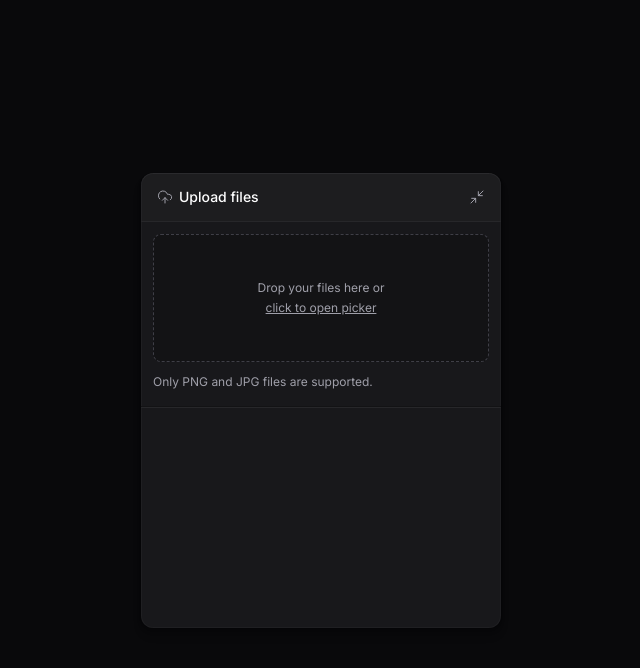
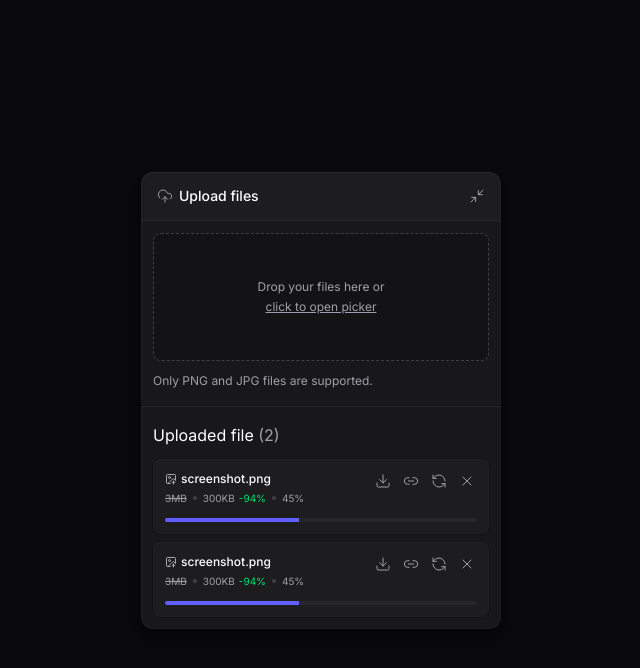
Before and after one commit to riadyounes/upload-widget-web, a React (Vite) app: page / in a window 1280 px wide. Both pictures are taken after a click on the button "Upload files". Shown: the top 668 px of the page, without its empty margins (319-959 px from the left). Built offline with nearby package versions, Linux system fonts and the light colour scheme.

Commit message:
Add upload progress component and update upload list to display items

```diff
--- a/package.json
+++ b/package.json
@@ -11,6 +11,7 @@
   },
   "dependencies": {
     "@radix-ui/react-collapsible": "^1.1.3",
+    "@radix-ui/react-progress": "^1.1.2",
     "@tailwindcss/vite": "^4.0.14",
     "lucide-react": "^0.483.0",
     "react": "^19.0.0",
--- /dev/null
+++ b/src/components/upload-widget-upload-item.tsx
@@ -0,0 +1,57 @@
+import * as Progress from "@radix-ui/react-progress";
+
+import { Download, ImageUp, Link2, RefreshCcw, X } from "lucide-react";
+import { Button } from "./ui/button";
+
+export function UploadWidgetUploadItem() {
+  return (
+    <div className="p-3 rounded-lg flex flex-col gap-3 shadow-shape-content bg-white/2 relative overflow-hidden">
+      <div className="flex flex-col gap-1">
+        <span className="text-xs font-medium flex items-center gap-1">
+          <ImageUp className="size-3 text-zinc-300" strokeWidth={1.5} />
+          <span>screenshot.png</span>
+        </span>
+
+        <span className="text-xxs text-zinc-400 flex gap-1.5 items-center">
+          <span className="line-through">3MB</span>
+          <div className="size-1 rounded-full bg-zinc-700" />
+          <span>
+            300KB
+            <span className="text-green-400 ml-1">-94%</span>
+          </span>
+          <div className="size-1 rounded-full bg-zinc-700" />
+          <span>45%</span>
+        </span>
+      </div>
+
+      <Progress.Root className="bg-zinc-800 rounded-full h-1 overflow-hidden">
+        <Progress.Indicator
+          className="bg-indigo-500 h-1"
+          style={{ width: "43%" }}
+        />
+      </Progress.Root>
+
+      <div className="absolute top-2.5 right-2.5 flex items-center gap-1">
+        <Button size="icon-sm">
+          <Download className="size-4" strokeWidth={1.5} />
+          <span className="sr-only">Download compressed image</span>
+        </Button>
+
+        <Button size="icon-sm">
+          <Link2 className="size-4" strokeWidth={1.5} />
+          <span className="sr-only">Copy remote URL</span>
+        </Button>
+
+        <Button size="icon-sm">
+          <RefreshCcw className="size-4" strokeWidth={1.5} />
+          <span className="sr-only">Retry upload</span>
+        </Button>
+
+        <Button size="icon-sm">
+          <X className="size-4" strokeWidth={1.5} />
+          <span className="sr-only">Cancel upload</span>
+        </Button>
+      </div>
+    </div>
+  );
+}
--- a/src/components/upload-widget-upload-list.tsx
+++ b/src/components/upload-widget-upload-list.tsx
@@ -1,3 +1,16 @@
+import { UploadWidgetUploadItem } from "./upload-widget-upload-item";
+
 export function UploadWidgetUploadList() {
-	return <div className="px-3 h-48" />;
+  return (
+    <div className="px-3 flex flex-col gap-3">
+      <span>
+        Uploaded file <span className="text-zinc-400">(2)</span>
+      </span>
+
+      <div className="flex flex-col gap-2">
+        <UploadWidgetUploadItem />
+        <UploadWidgetUploadItem />
+      </div>
+    </div>
+  );
 }
```
Also changed, not shown: 1 other file (tests, documents, lock files or other folders).
